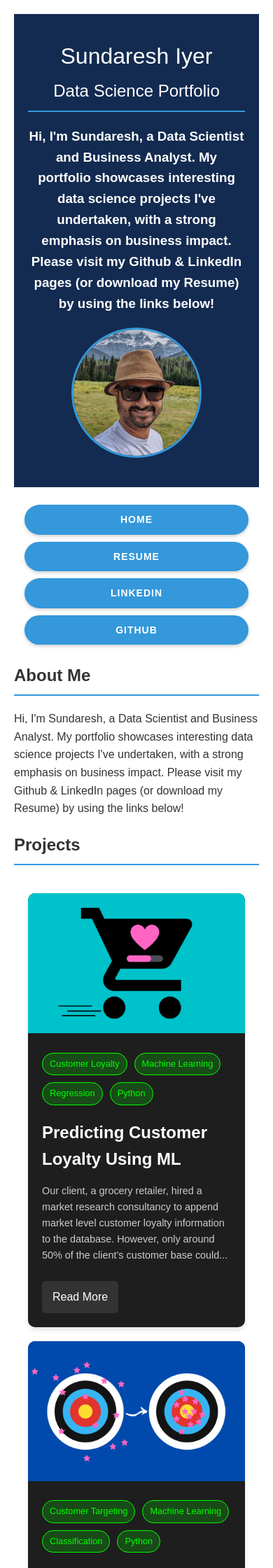
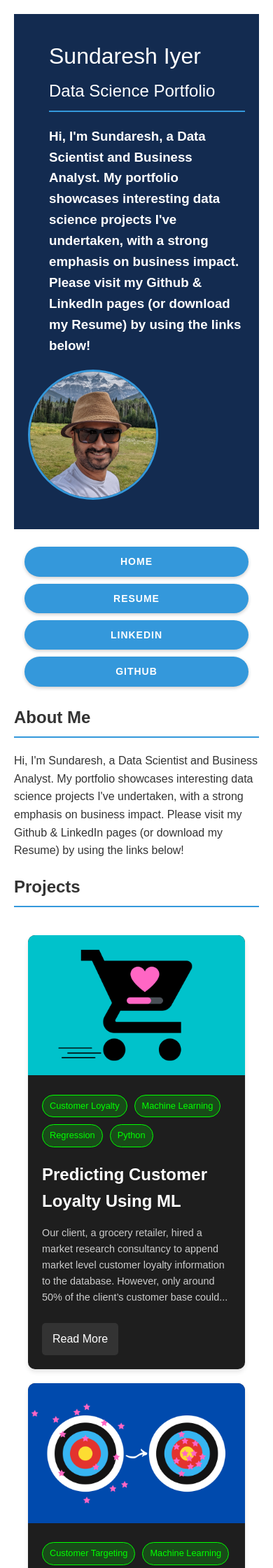
Before and after one commit to IyerS/sundareshiyer.github.io, a Jekyll site: the page built from index.html, in a window 390 px wide. Shown: the top 2240 px of the page at 70% size. Built offline with Jekyll 4.4.1, drawn with Linux system fonts in a browser that asks for light colours.

Commit message:
Update main.scss

```diff
--- a/assets/css/main.scss
+++ b/assets/css/main.scss
@@ -233,13 +233,12 @@ nav a:active {
 @media (max-width: 768px) {
     .header-content {
         flex-direction: column;
-        text-align: center;
+        align-items: flex-start;
     }
 
     .title-description {
-        margin-left: 0;
+        margin-left: 30px;
         margin-top: 15px;
-        text-align: center;
     }
 
     .title-description h1 {
```
